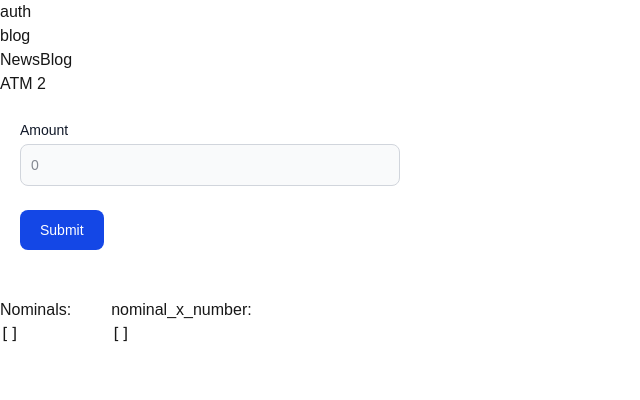
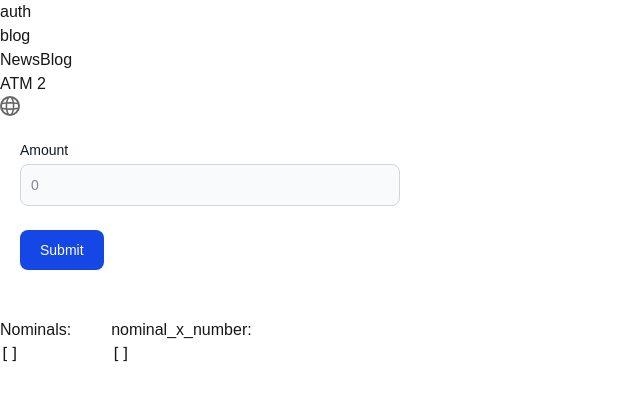
Before and after one commit to vaseklllM/bun-nextjs-template, a Next.js app: page / in a window 1280 px wide. Shown: the top 400 px of the page, without its empty margins (0-640 px from the left). Built offline with nearby package versions, Linux system fonts and the light colour scheme.

Commit message:
feat: add globe image to the Home component

```diff
--- a/src/app/page.tsx
+++ b/src/app/page.tsx
@@ -7,6 +7,7 @@ import { Pre } from "@/shared/ui/Pre";
 import { Auth } from "@/features/auth";
 import { Blog } from "@/screens/blog";
 import { NewsBlog } from "@/widgets/news-block";
+import Image from "next/image";
 
 export default function Home() {
   const [nominals, setNominals] = useState<Nominal[]>([]);
@@ -41,6 +42,7 @@ export default function Home() {
       <Blog />
       <NewsBlog />
       <h2>ATM 2</h2>
+      <Image alt="globe" src="/globe.svg" width={20} height={20} />
       <br />
       <form onSubmit={submitHandler} className="w-100 pl-5">
         <label className="block text-sm font-medium text-gray-900 dark:text-white">
```
